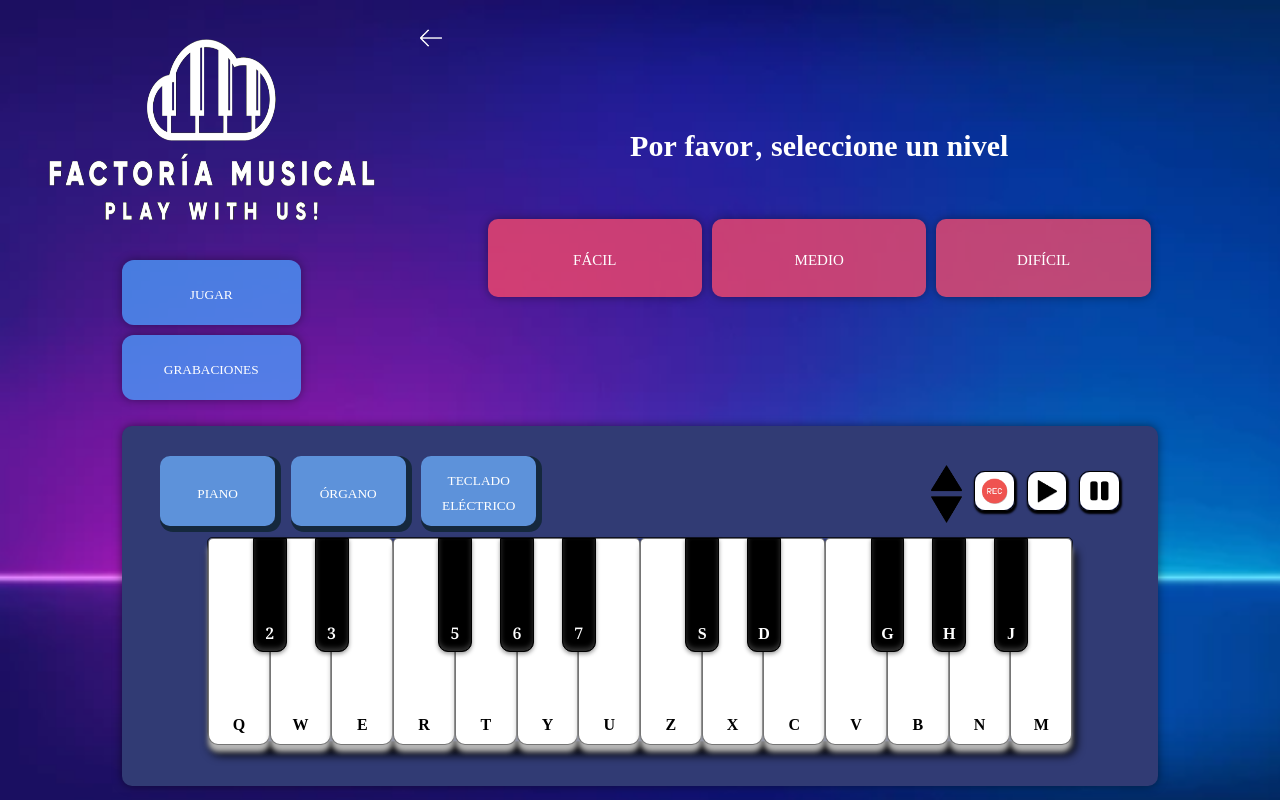
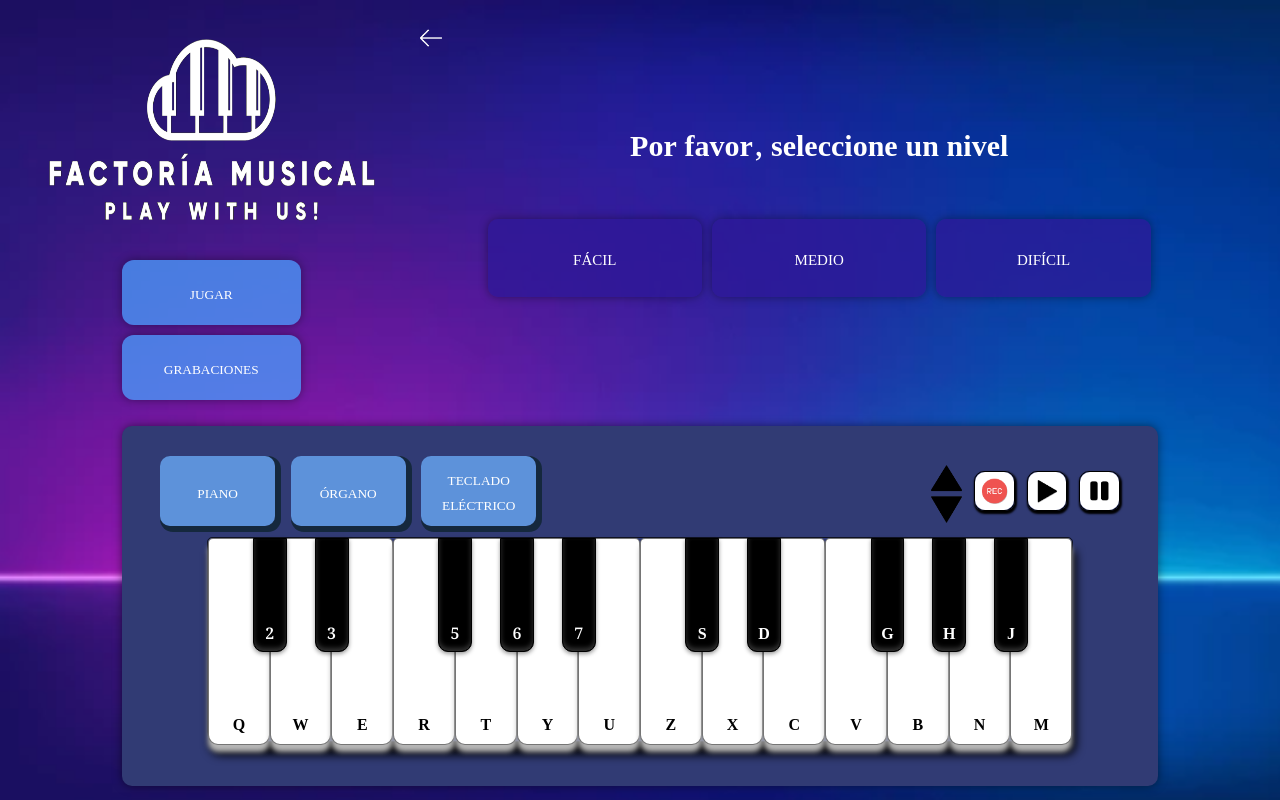
Before and after one commit to YefGav/proyecto5-factoria-musical-F, a React (Vite) app: page / in a window 1280 px wide. Both pictures are taken after a click on the button "JUGAR". Built offline with nearby package versions, Linux system fonts and the light colour scheme.

Commit message:
Prueba 2: Cambio fondo boton nivel

```diff
--- a/src/components/modals/level/levelButtons/LevelButton.css
+++ b/src/components/modals/level/levelButtons/LevelButton.css
@@ -4,7 +4,7 @@
     border: none;
     width: 25%;
     font-size: 15px;
-    background-color: rgba(255, 75, 105, 0.74);
+    background-color: rgba(45, 24, 151, 0.74);
 }
 
 .level-button:hover {
```
